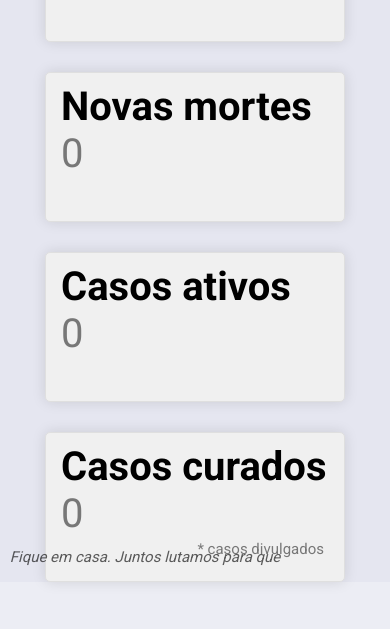
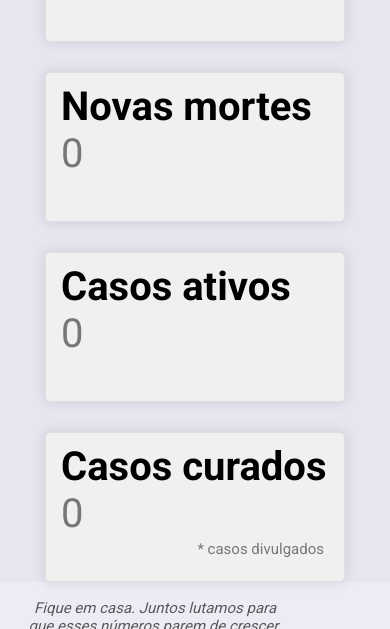
Before and after one commit to dlourennco/corona-brasil, a website: page index.html in a window 390 px wide. Shown: the part 656-1285 px from the top of the page. Drawn offline with Linux system fonts and the light colour scheme; no server answers.

Commit message:
footer p  change

```diff
--- a/css/style.css
+++ b/css/style.css
@@ -133,7 +133,6 @@ footer p {
   }
 
   footer p {
-    line-height: 120px;
-    vertical-align: middle;
+    padding-left: 20px;
   }
 }
```
